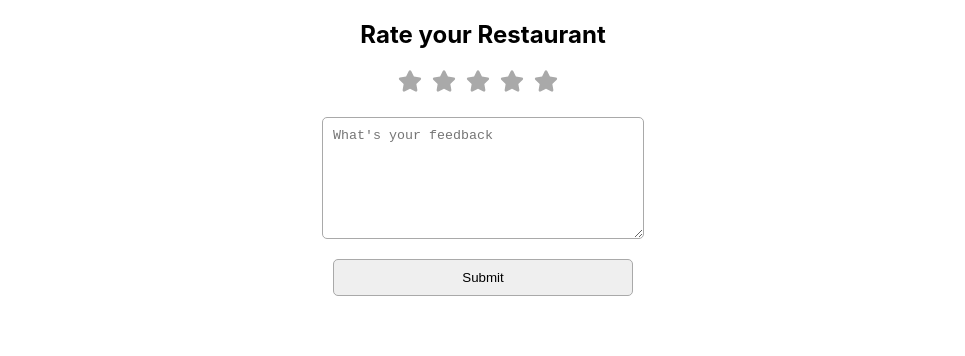
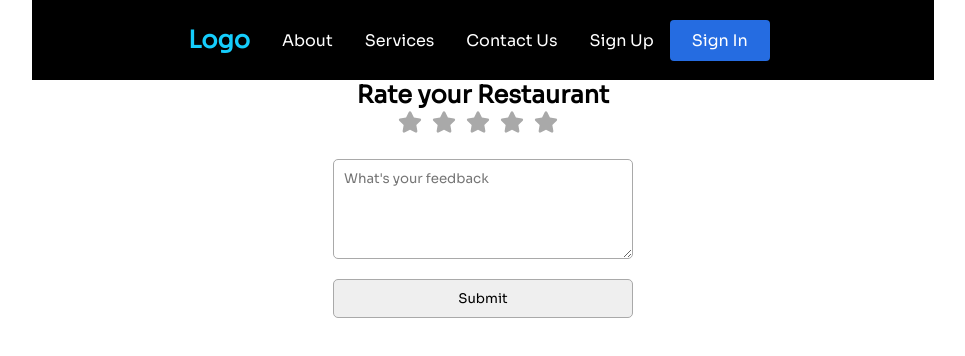
Before and after one commit to samgus/undrdog, a React (Create React App) app: page / in a window 1280 px wide. Shown: the top 356 px of the page, without its empty margins (157-1122 px from the left). Built offline with nearby package versions, Linux system fonts and the light colour scheme.

Commit message:
added navigation bar

```diff
--- a/package.json
+++ b/package.json
@@ -9,7 +9,9 @@
     "react": "^18.2.0",
     "react-dom": "^18.2.0",
     "react-icons": "^4.4.0",
+    "react-router-dom": "^6.3.0",
     "react-scripts": "5.0.1",
+    "styled-components": "^5.3.5",
     "web-vitals": "^2.1.4"
   },
   "scripts": {
--- a/src/App.css
+++ b/src/App.css
@@ -1,4 +1,6 @@
-.App {
+@import url('https://fonts.googleapis.com/css2?family=Sora&display=swap');
+
+/* .App {
   text-align: center;
 }
 
@@ -35,4 +37,11 @@
   to {
     transform: rotate(360deg);
   }
+} */
+
+* {
+  font-family: 'Sora', sans-serif;
+  box-sizing: border-box;
+  margin: 0;
+  padding: 0;
 }
--- a/src/App.js
+++ b/src/App.js
@@ -1,6 +1,8 @@
 import './App.css';
 import { FaStar } from 'react-icons/fa';
 import { useState } from 'react';
+import NavBar from './components/nav-bar/nav-bar.component';
+import { BrowserRouter as Router } from 'react-router-dom';
 
 const colors = {
   orange: "#FFBA5A",
@@ -23,9 +25,10 @@ function App() {
   const handleMouseLeave = () => {
     setHoverValue(undefined)
   }
-
   return (
+    <Router>
     <div style={styles.container}>
+      <NavBar />
       <h2>Rate your Restaurant</h2>
       <div style={styles.stars}>
         {stars.map((_,index) => {
@@ -51,6 +54,7 @@ function App() {
       />
       <button style={styles.button}>Submit</button>
     </div>
+    </Router>
   );
 };
 
--- /dev/null
+++ b/src/components/nav-bar/nav-bar.component.jsx
@@ -0,0 +1,41 @@
+import React, { Fragment } from 'react'
+import {
+    Nav,
+    NavLink,
+    Bars,
+    NavMenu,
+    NavBtn,
+    NavBtnLink
+} from './nav-bar.styles';
+
+const NavBar = () => {
+  return (
+    <Fragment>
+      <Nav>
+        <NavLink to='/'>
+            <h1>Logo</h1>
+        </NavLink>
+        <Bars />
+        <NavMenu>
+            <NavLink to='/about' activeStyle>
+                About
+            </NavLink>
+            <NavLink to='/services' activeStyle>
+                Services
+            </NavLink>
+            <NavLink to='/contact-us' activeStyle>
+                Contact Us
+            </NavLink>
+            <NavLink to='/sign-up' activeStyle>
+                Sign Up
+            </NavLink>
+        </NavMenu>
+        <NavBtn>
+            <NavBtnLink to="/signin">Sign In</NavBtnLink>
+        </NavBtn>
+      </Nav>
+    </Fragment>
+  )
+}
+
+export default NavBar;
--- /dev/null
+++ b/src/components/nav-bar/nav-bar.styles.jsx
@@ -0,0 +1,79 @@
+import styled from "styled-components";
+import { NavLink as Link } from "react-router-dom";
+import { FaBars } from "react-icons/fa";
+
+export const Nav = styled.nav`
+    background: #000;
+    height: 80px;
+    display: flex;
+    justify-content: space-between;
+    padding: 0.5rem calc((100vw - 1000px) / 2);
+    z-index: 10;
+`
+
+export const NavLink = styled(Link)`
+    color: #fff;
+    display: flex;
+    align-items: center;
+    text-decoration: none;
+    padding: 0 1rem;
+    height: 100%;
+    cursor: pointer;
+
+    &.active {
+        color: #15cdfc;
+    }
+`
+
+export const Bars = styled(FaBars)`
+    display: none;
+    color: #fff;
+
+    @media screen and (max-width: 768px){
+        display: black;
+        position: absolute;
+        top: 0;
+        right: 0;
+        transform: translate(-100, 75%);
+        font-size: 1.8rem;
+        cursor: pointer;
+    }
+`
+
+export const NavMenu = styled.div`
+    display: flex;
+    align-items: center;
+    margin-right; -24px;
+
+    @media screen and (max-width: 768px) {
+        display: none;
+    }
+`
+
+export const NavBtn = styled.nav`
+    display: flex;
+    align-items: center;
+    margin-right: 24px;
+
+    @media screen and (max-width 768px) {
+        display: none
+    }
+`
+
+export const NavBtnLink = styled(Link)`
+    border-radius: 4px;
+    background: #256ce1;
+    padding: 10px 22px;
+    color: #fff;
+    border: none;
+    outline: none;
+    cursor: pointer;
+    transition: all 0.2s ease-in-out;
+    text-decoration: none;
+
+    &:hover {
+        transition: all 0.2s ease-in-out;
+        background: #fff;
+        color: #010606;
+    }
+`;
--- a/src/index.js
+++ b/src/index.js
@@ -1,6 +1,6 @@
 import React from 'react';
 import ReactDOM from 'react-dom/client';
-import './index.css';
+// import './index.css';
 import App from './App';
 import reportWebVitals from './reportWebVitals';
 
```
Also changed, not shown: 1 other file (tests, documents, lock files or other folders).
